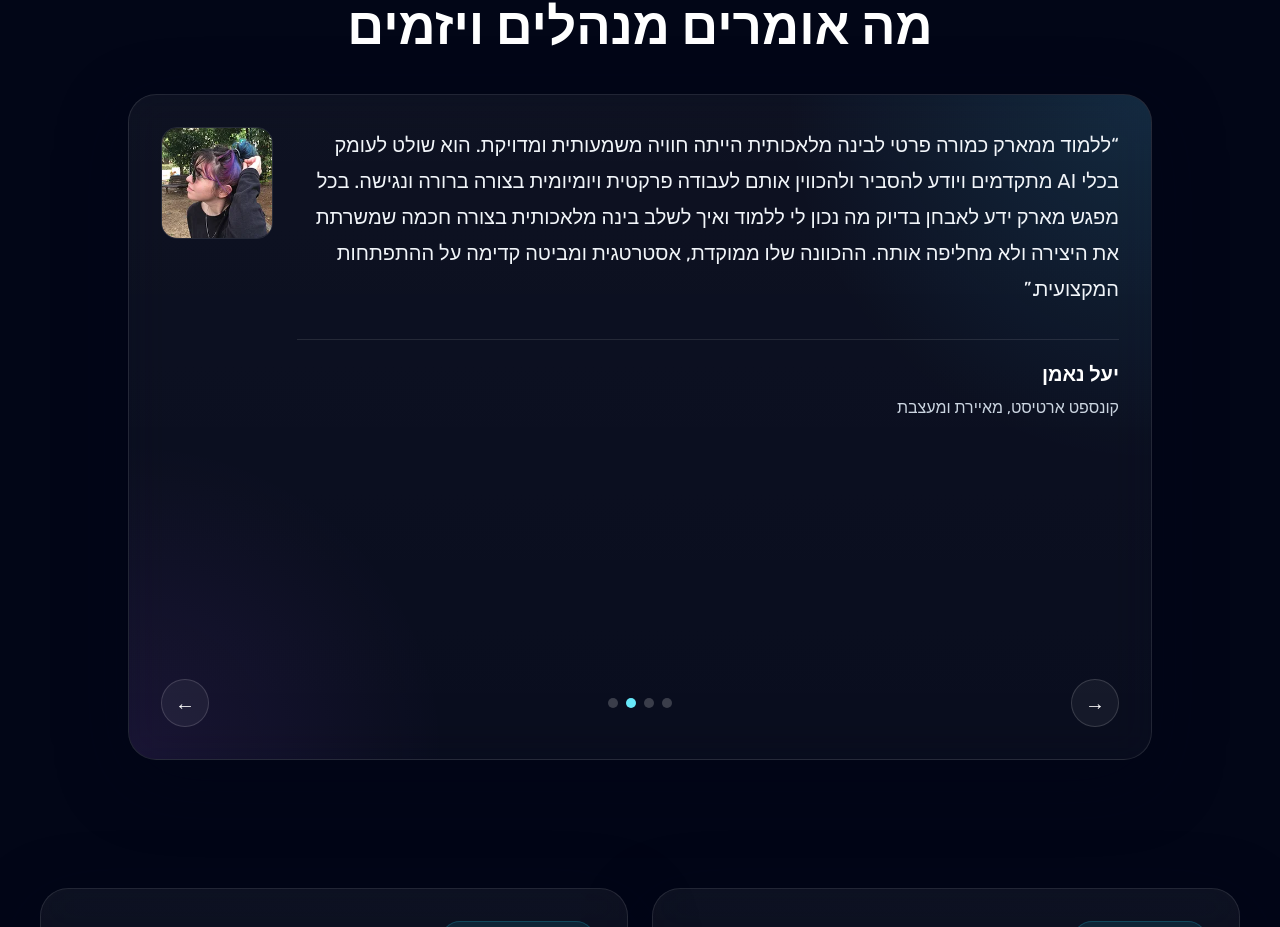
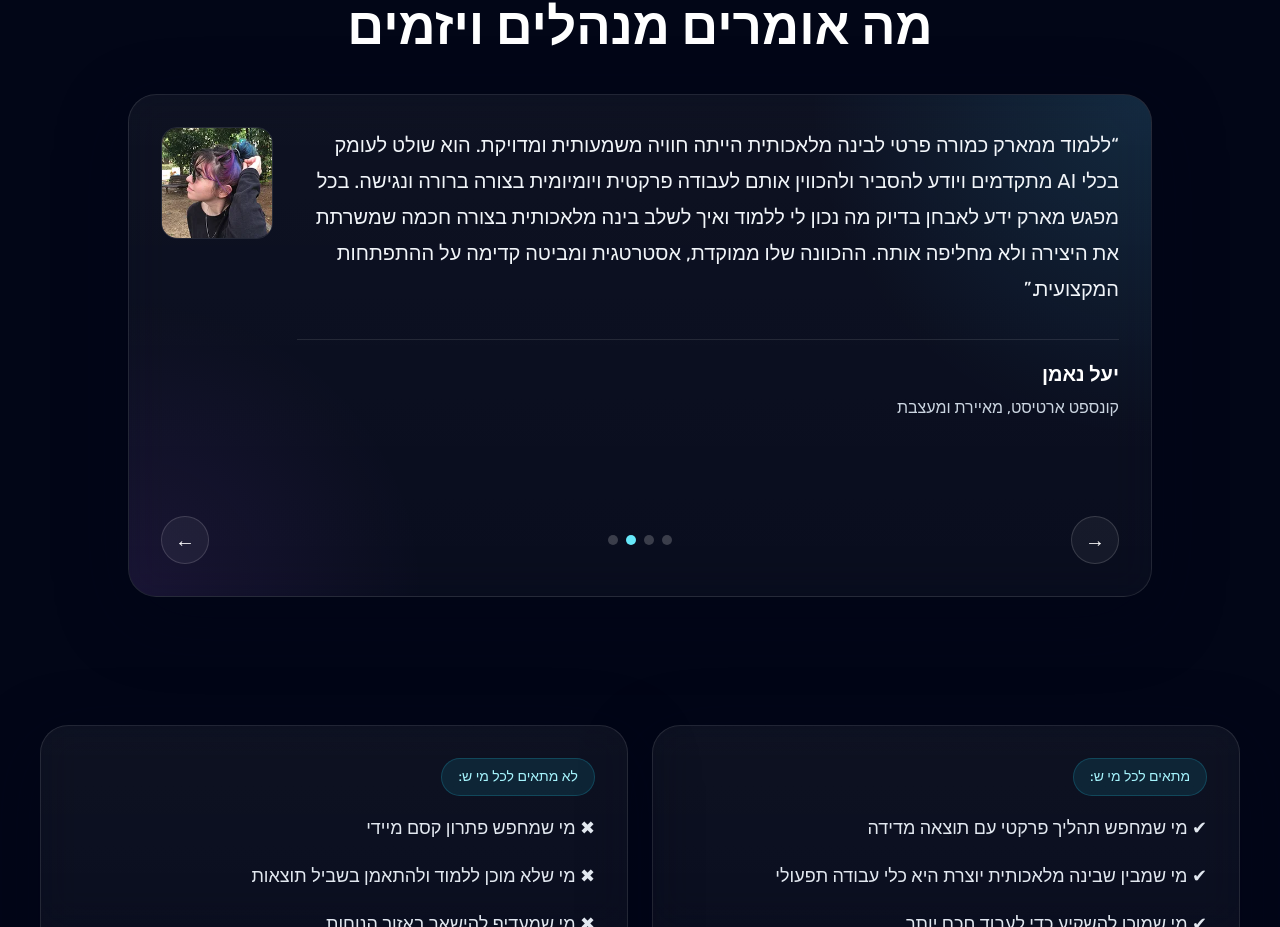
Before and after one commit to MYREMARK/ai, a Next.js app: page / in a window 1280 px wide. Shown: the part 6575-7502 px from the top of the page. Built offline with nearby package versions, Linux system fonts and the light colour scheme.

Commit message:
fix mobile learning section

```diff
--- a/components/testimonial-carousel.tsx
+++ b/components/testimonial-carousel.tsx
@@ -48,7 +48,7 @@ export function TestimonialCarousel({ items }: { items: Testimonial[] }) {
           className="relative"
           style={{
             height: maxHeight ? `${maxHeight}px` : "520px",
-            minHeight: "520px",
+            minHeight: "300px",
           }}
         >
           {items.map((item, index) => (
```
